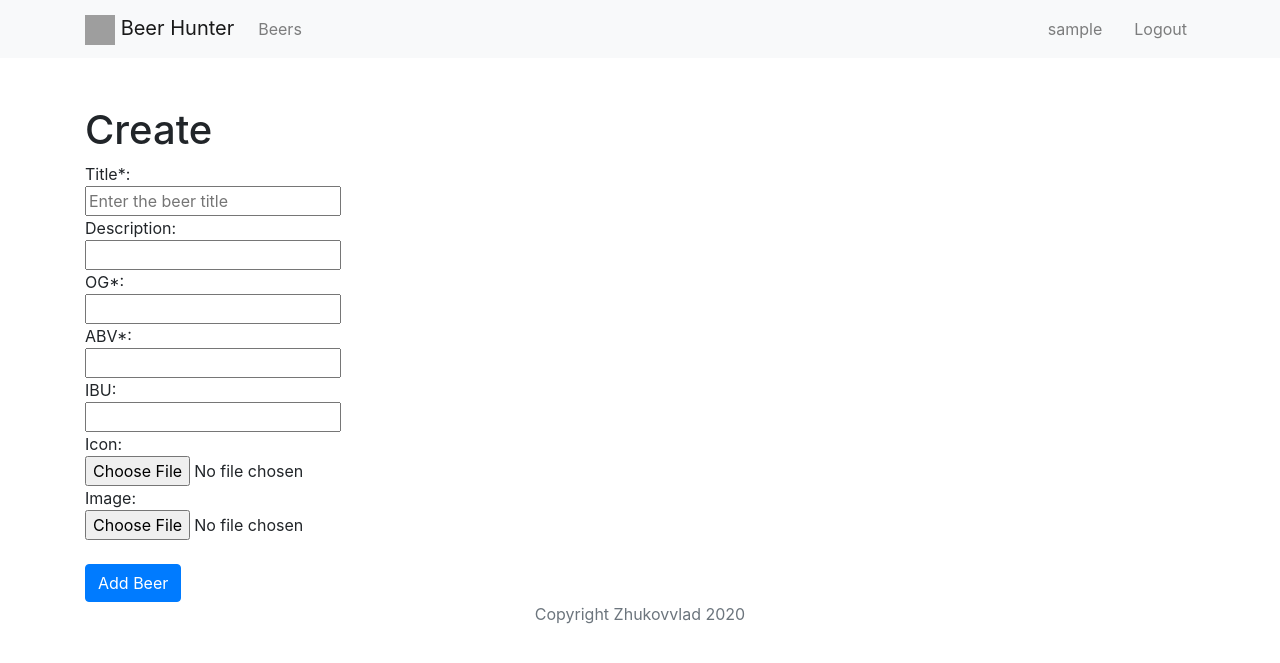
After one commit to zhukovvlad/true_beer, a Django app: page /beers/create in a window 1280 px wide. The commit adds this page. Shown: the top 663 px of the page. Run offline with Django 3.2, Linux system fonts and the light colour scheme; the visitor is signed in with stand-in values (Sample User, id 1); some libraries are stand-ins or nearby versions; grey boxes are pictures that could not be loaded.

Commit message:
Added create form

```diff
--- /dev/null
+++ b/accounts/templates/accounts/dashboard.html
@@ -0,0 +1,6 @@
+{% extends 'base.html' %}
+
+{% block content %}
+    <h1>Dashboard</h1>
+    <p>Welcome {{ user }}.</p>
+{% endblock %}
--- a/accounts/urls.py
+++ b/accounts/urls.py
@@ -6,4 +6,5 @@ urlpatterns = [
     path('signup', views.signup, name='signup'),
     path('login', views.login, name='login'),
     path('logout', views.logout, name='logout'),
+    path('', views.dashboard, name='dashboard'),
 ]
--- a/accounts/views.py
+++ b/accounts/views.py
@@ -1,6 +1,7 @@
 from django.shortcuts import render, redirect
 from django.contrib.auth.models import User
 from django.contrib import auth
+from django.contrib.auth.decorators import login_required
 
 # Create your views here.
 def signup(request):
@@ -35,3 +36,7 @@ def logout(request):
     if request.method == 'POST':
         auth.logout(request)
         return redirect('home')
+
+@login_required
+def dashboard(request):
+    return render(request, 'accounts/dashboard.html')
--- a/beerhunt/templates/base.html
+++ b/beerhunt/templates/base.html
@@ -34,9 +34,9 @@
             </ul>
             <ul class="navbar-nav ml-auto">
               {% if user.is_authenticated %}
-                <li class="nav-item nav-link">{{ user }}</li>
-                <li class="nav-item"><a class="nav-link" href="#"><span class="oi oi-plus"></span></a></li>
-                <li class="nav-item"><a class="nav-link" href="javaScript: {document.getElementById('logout').submit()}"><span class="oi oi-account-logout"></span></a></li>
+                <li class="nav-item"><a class="nav-link" href="{% url 'dashboard' %}">{{ user }}</a></li>
+                <li class="nav-item"><a class="nav-link" href="{% url 'beer:Create' %}"><span class="oi oi-plus"></span></a></li>
+                <li class="nav-item"><a class="nav-link" href="javaScript: {document.getElementById('logout').submit()}">Logout</a></li>
                 <form id="logout" method="POST" action="{% url 'logout' %}">
                   {% csrf_token %}
                   <input type="hidden">
--- a/beers/templates/beers/beer_list.html
+++ b/beers/templates/beers/beer_list.html
@@ -14,6 +14,7 @@
         		{{ beer }}
         	</a>
         	<span class="badge badge-primary badge-pill">Brewed by: {{ beer.brewery }}</span>
+			<span class="badge badge-primary badge-pill">Added by: {{ beer.hunter }}</span>
     		</li>
     	{% endfor %}
 		</ul>
--- /dev/null
+++ b/beers/templates/beers/create.html
@@ -0,0 +1,46 @@
+{% extends 'base.html' %}
+
+{% block content %}
+
+    {% if 'error' %}
+    {{ error }}
+    <br>
+    <br>
+    {% endif %}
+
+    <h1>Create</h1>
+
+    <form method="POST" action="{% url 'beer:Create' %}" enctype="multipart/form-data">
+        {% csrf_token %}
+        Title*:
+        <br>
+        <input type="text" name="title" placeholder="Enter the beer title">
+        <br>
+        Description:
+        <br>
+        <input type="textbox" name="description">
+        <br>
+        OG*:
+        <br>
+        <input type="number" name="og">
+        <br>
+        ABV*:
+        <br>
+        <input type="number" name="abv">
+        <br>
+        IBU:
+        <br>
+        <input type="number" name="ibu">
+        <br>
+        Icon:
+        <br>
+        <input type="file" name="icon">
+        <br>
+        Image:
+        <br>
+        <input type="file" name="image">
+        <br>
+        <br>
+        <input class="btn btn-primary" type="submit" value="Add Beer">
+    </form>
+{% endblock %}
--- a/beers/urls.py
+++ b/beers/urls.py
@@ -4,5 +4,6 @@ from . import views
 app_name = 'beer'
 urlpatterns = [
     path('', views.BeerList.as_view(), name='BeerList'),
-    path('beer/<int:pk>', views.BeerDetail.as_view(), name='BeerDetail'),
+    path('<int:pk>', views.BeerDetail.as_view(), name='BeerDetail'),
+    path('create', views.create, name='Create')
 ]
--- a/beers/views.py
+++ b/beers/views.py
@@ -1,5 +1,6 @@
-from django.shortcuts import render
+from django.shortcuts import render, redirect
 from django.views.generic import ListView, DetailView
+from django.contrib.auth.decorators import login_required
 
 from beers.models import Beer
 
@@ -12,3 +13,23 @@ class BeerList(ListView):
 
 class BeerDetail(DetailView):
     model = Beer
+
+@login_required
+def create(request):
+    if request.method == 'POST':
+        if request.POST['title'] and request.POST['og'] and request.POST['abv']:
+            beer = Beer()
+            beer.title = request.POST['title']
+            beer.description = request.POST['description']
+            beer.og = request.POST['og']
+            beer.abv = request.POST['abv']
+            beer.ibu = request.POST['ibu']
+            beer.icon = request.FILES['icon']
+            beer.image = request.FILES['image']
+            beer.hunter = request.user
+            beer.save()
+            return redirect('beer:BeerList')
+        else:
+            return render(request, 'beers/create.html', {'error': 'All fields with * are required'})
+    else:
+        return render(request, 'beers/create.html')
```
Also changed, not shown: beers/models.py (+8 -0 lines), beers/migrations/0002_auto_20200313_0158.py (added).
